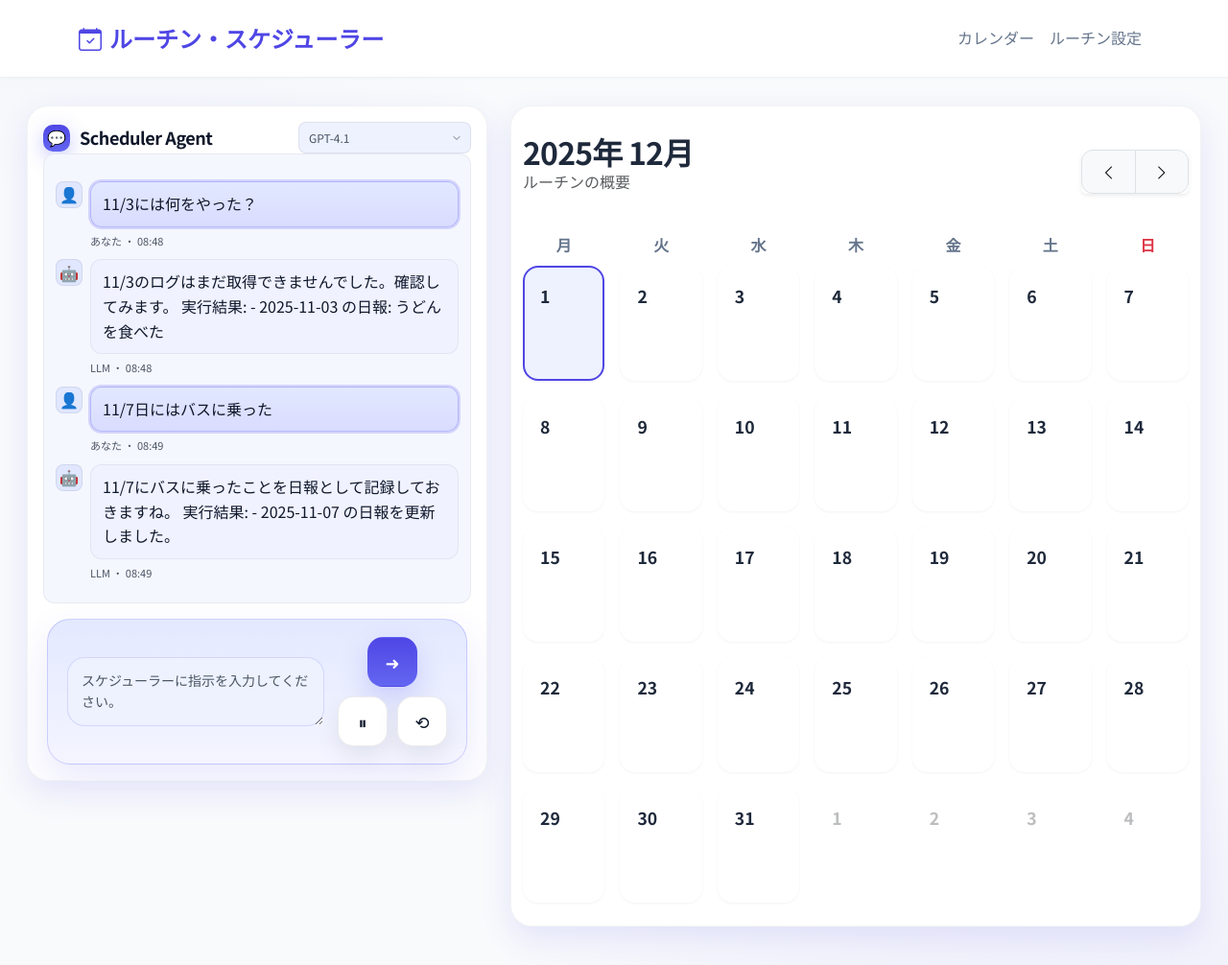
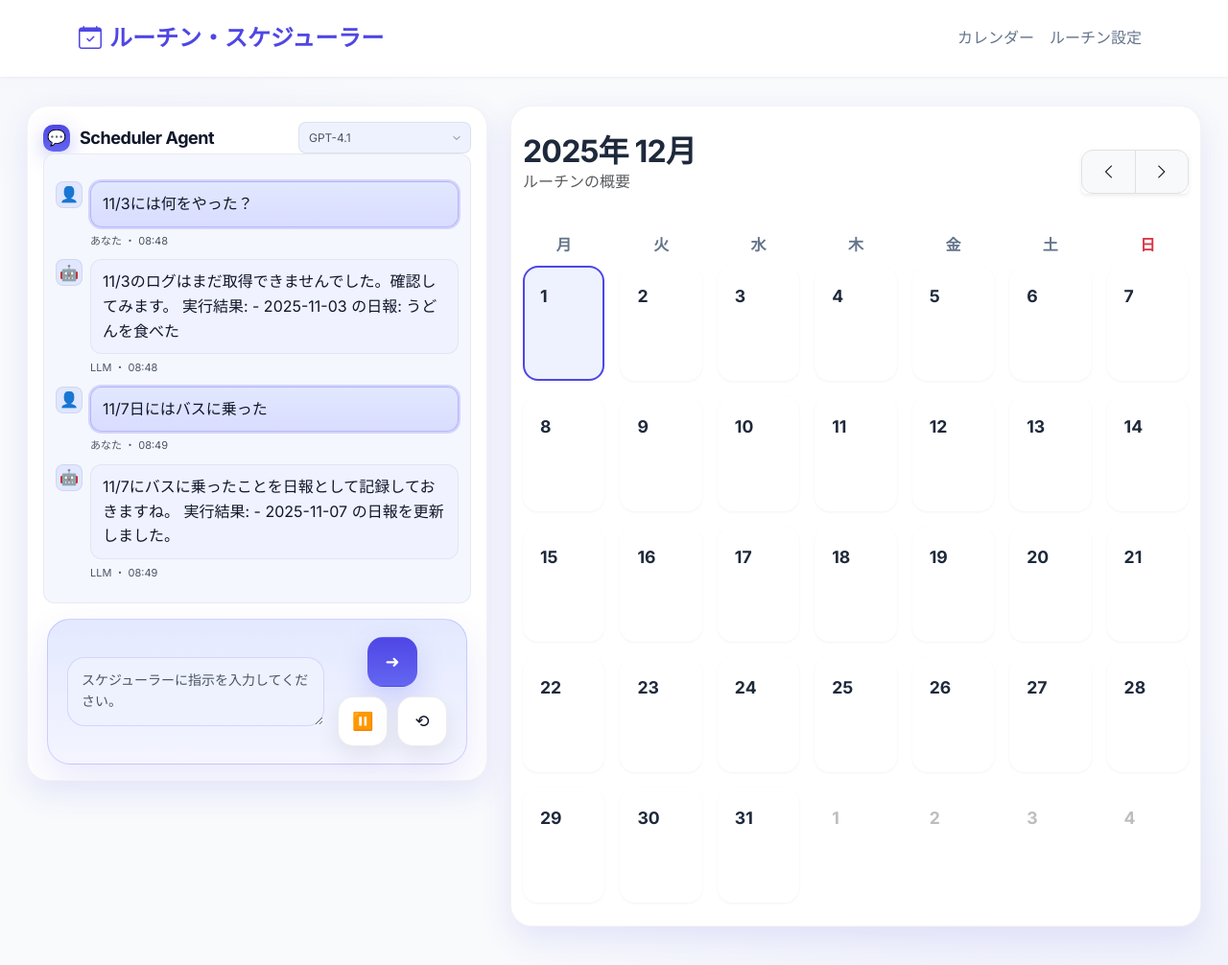
Before and after one commit to kota-kawa/Scheduler-Agent, a Flask app: page / in a window 1280 px wide. Shown: the whole page at 96% size. Run offline with Flask 3, Linux system fonts and the light colour scheme; data comes from the database, SQL or seed files in the repository.

Commit message:
Update UI font to match ChatGPT style

```diff
--- a/static/style.css
+++ b/static/style.css
@@ -9,7 +9,7 @@
     --border-radius: 16px;
     --shadow-sm: 0 1px 3px rgba(0,0,0,0.05);
     --shadow-md: 0 4px 6px -1px rgba(0,0,0,0.1), 0 2px 4px -1px rgba(0,0,0,0.06);
-    --font-main: 'Noto Sans JP', sans-serif;
+    --font-main: "Söhne", "Inter", "Noto Sans JP", ui-sans-serif, system-ui, -apple-system, "Segoe UI", Roboto, Ubuntu, Cantarell, "Noto Sans", sans-serif, "Helvetica Neue", Arial, "Apple Color Emoji", "Segoe UI Emoji", "Segoe UI Symbol", "Noto Color Emoji";
 }
 
 body {
--- a/templates/layout.html
+++ b/templates/layout.html
@@ -11,7 +11,7 @@
     <link rel="icon" href="{{ url_for('static', filename='Scheduler-Agent.png') }}" type="image/png">
     <link rel="preconnect" href="https://fonts.googleapis.com">
     <link rel="preconnect" href="https://fonts.gstatic.com" crossorigin>
-    <link href="https://fonts.googleapis.com/css2?family=Noto+Sans+JP:wght@400;500;700&display=swap" rel="stylesheet">
+    <link href="https://fonts.googleapis.com/css2?family=Inter:wght@400;500;600;700&family=Noto+Sans+JP:wght@400;500;700&display=swap" rel="stylesheet">
     <link href="https://cdn.jsdelivr.net/npm/bootstrap@5.3.0/dist/css/bootstrap.min.css" rel="stylesheet">
     <link href="{{ url_for('static', filename='style.css') }}" rel="stylesheet">
     <link rel="stylesheet" href="https://cdn.jsdelivr.net/npm/bootstrap-icons@1.10.0/font/bootstrap-icons.css">
```
